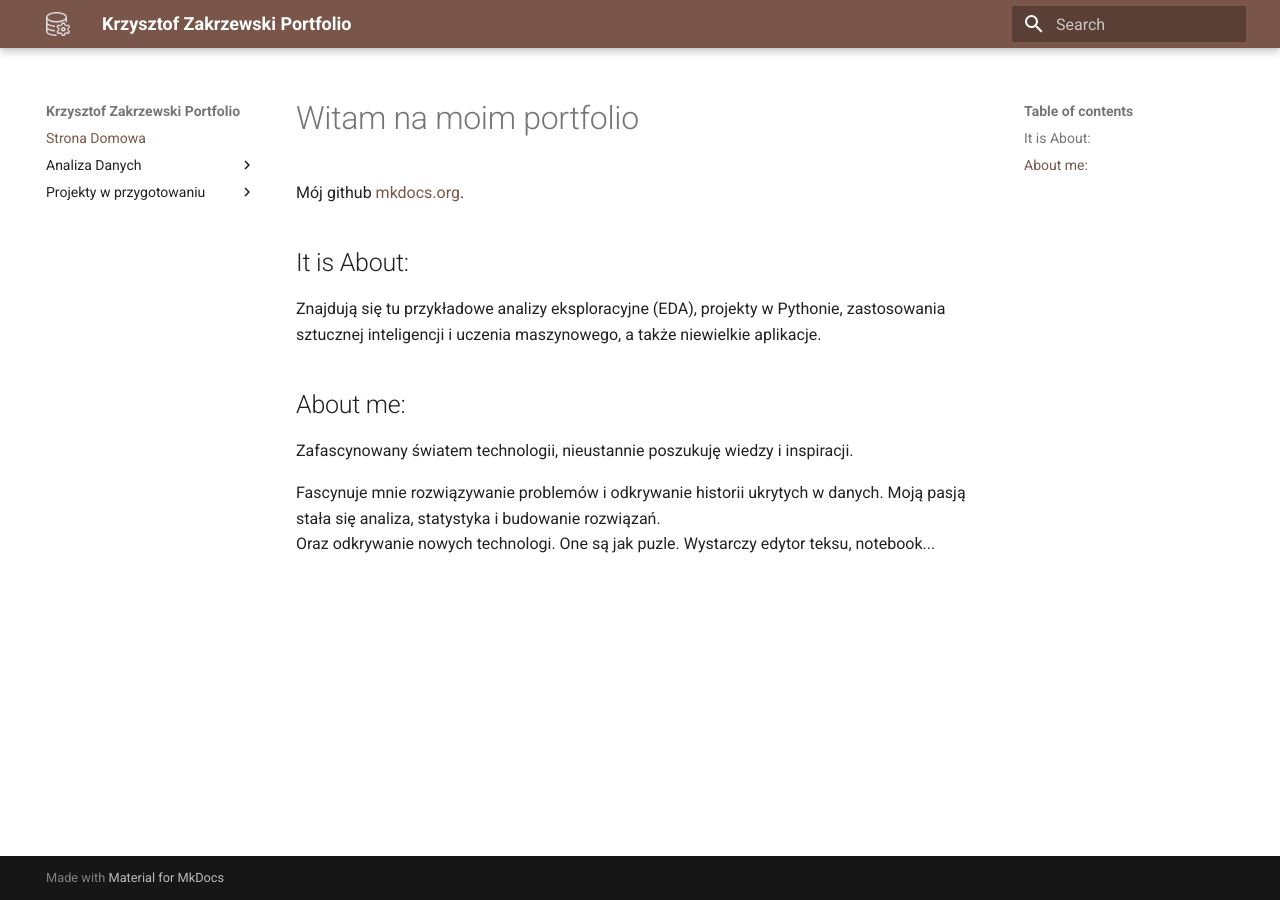
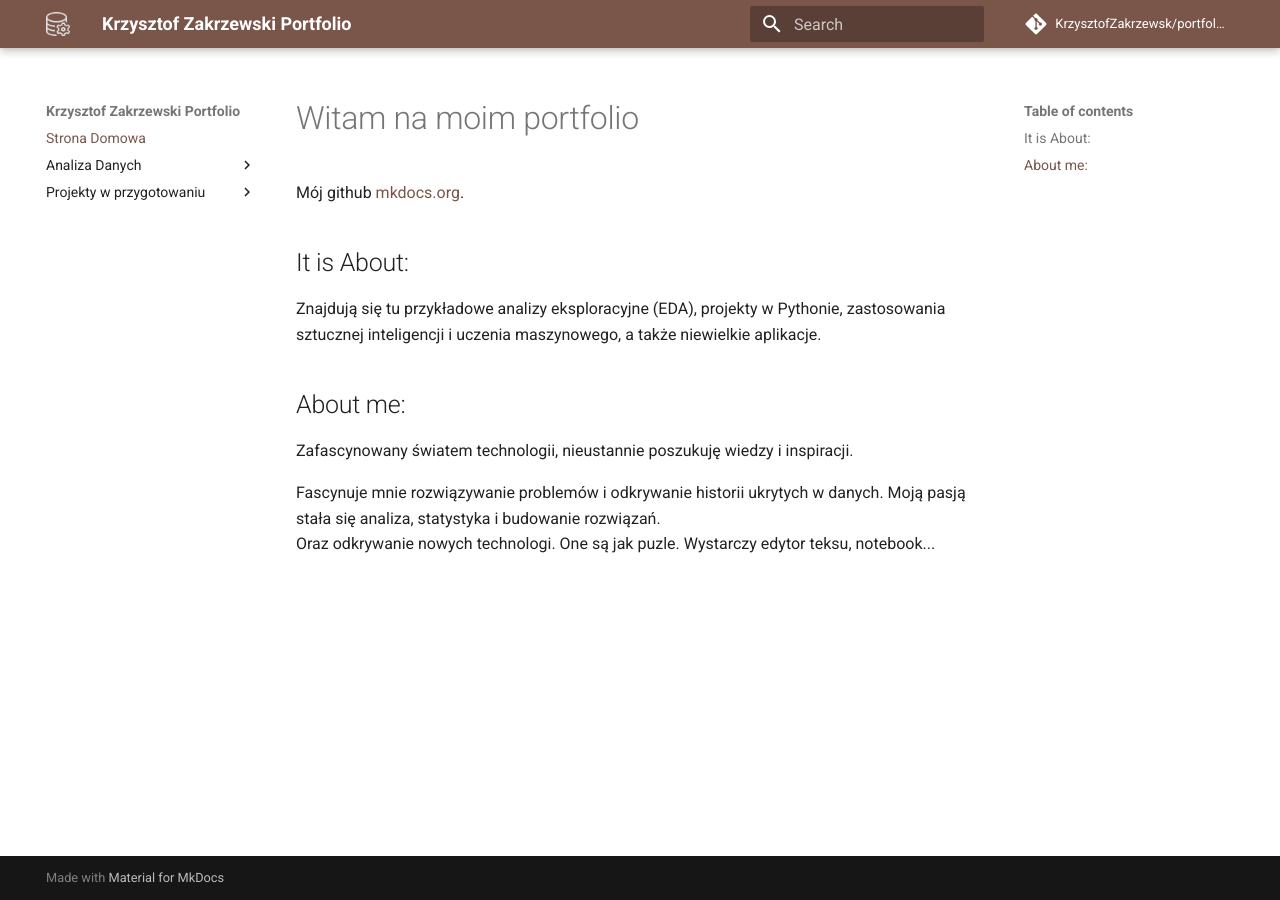
Before and after one commit to KrzysztofZakrzewski/portfolio, an MkDocs documentation site: the page built from docs/index.md, in a window 1280 px wide. Built offline with MkDocs 1.6.1 and Material for MkDocs 9.7.7, drawn with Linux system fonts in a browser that asks for light colours; comment, search, counter and statistics services are not loaded.

Commit message:
update mkdocks

```diff
--- a/mkdocs.yml
+++ b/mkdocs.yml
@@ -1,7 +1,10 @@
 site_name: Krzysztof Zakrzewski Portfolio
 site_author: Krzysztof Zakrzewski
 site_description: >-
-    Portfolio moich wspaniałych projektów z Data Science i AI!
+    Portfolio projektów Krzysztofa Zakrzewskiego z Data Science i AI!
+
+repo_name: KrzysztofZakrzewsk/portfolio
+repo_url: https://github.com/KrzysztofZakrzewski/portfolio
 
 theme:
   name: material
```
